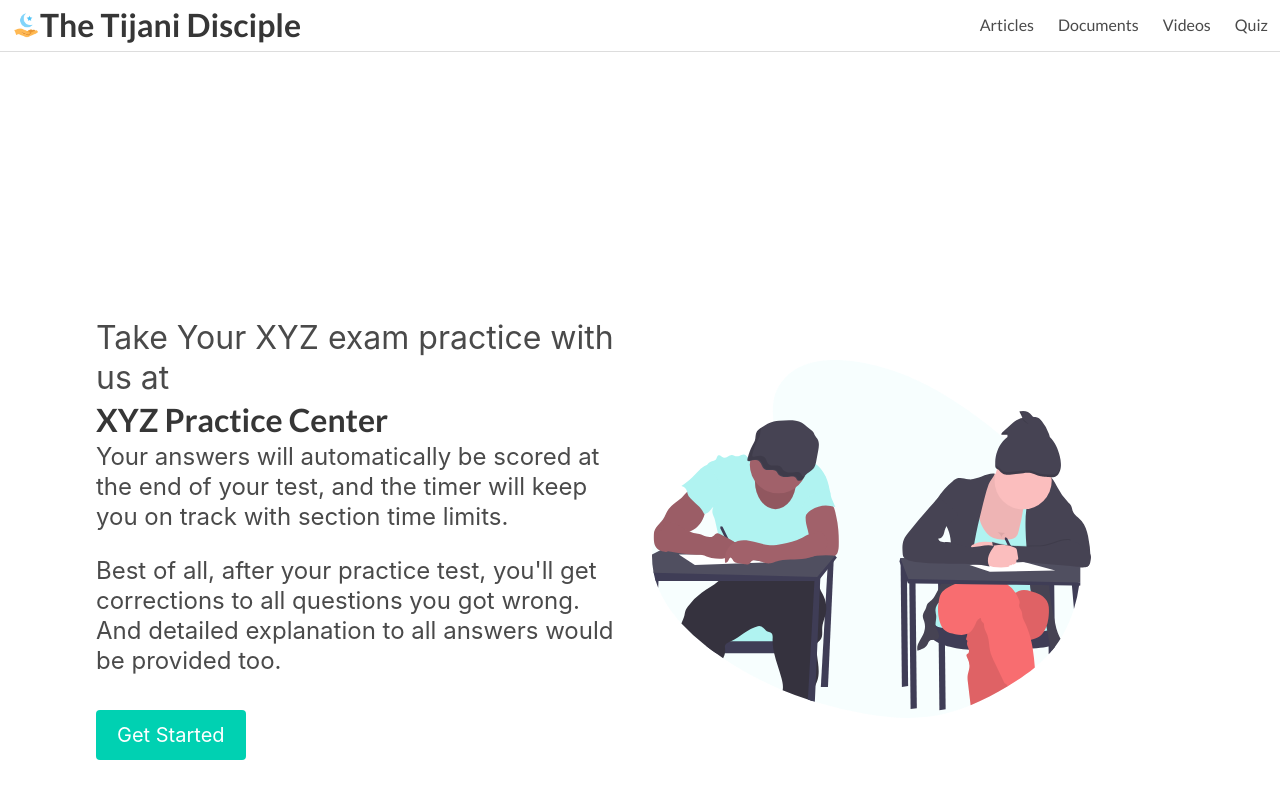
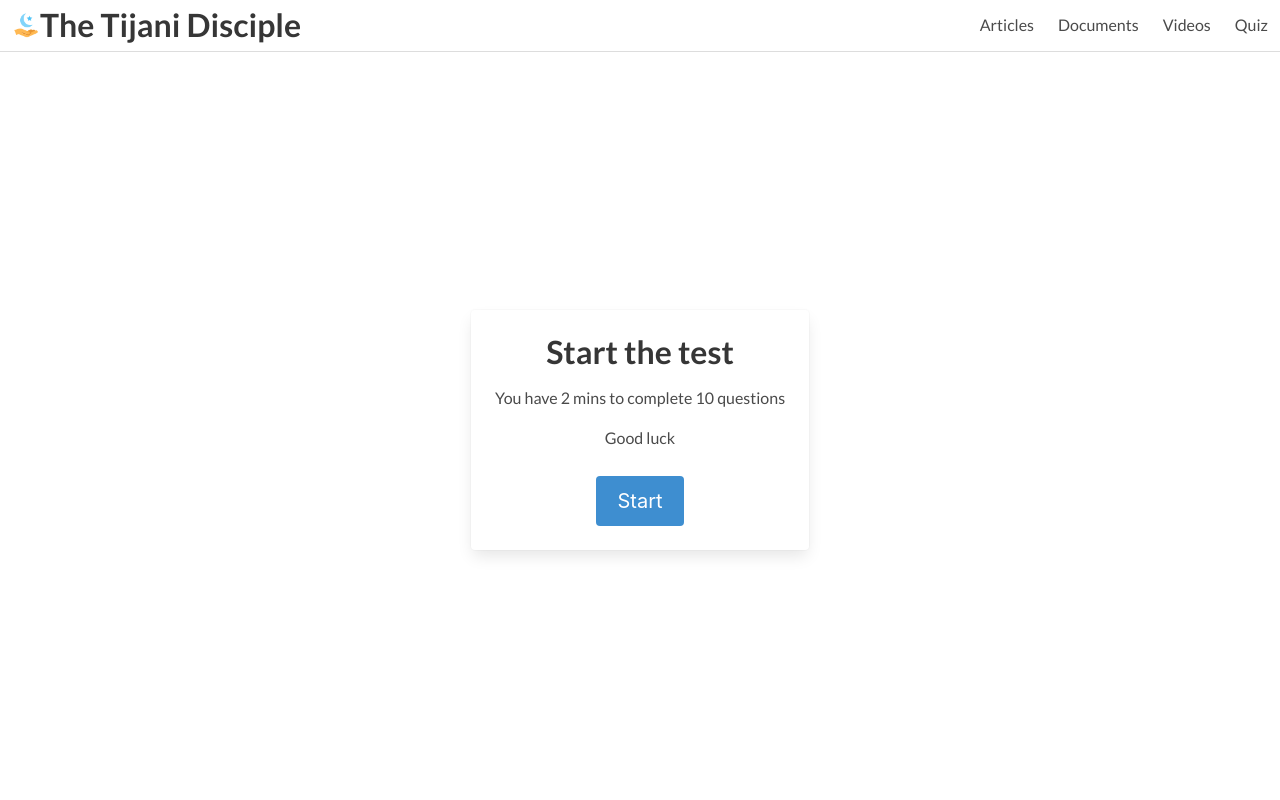
Before and after one commit to movelop/thetijanidisciple, a React (Create React App) app: page /quiz in a window 1280 px wide. Shown: the top 800 px of the page. Built offline with nearby package versions, Linux system fonts and the light colour scheme.

Commit message:
quiz fixed

```diff
--- a/src/Quiz-components/LandingPage/LandingPage.js
+++ /dev/null
@@ -1,43 +0,0 @@
-import React from 'react';
-import './LandingPage.css';
-import banner from './undraw.svg';
-
-
-const LandingPage = ({onGetStarted}) => {
-	return (
-		<div className = 'hero is-large'>
-			<div className= 'hero-body'>
-				<div className ="container">
-					<div className = "columns is-vcentered">
-					<div className ="column is-6">
-							<p className ="subtitle is-3 is-family-primary">Take Your XYZ exam practice with us at</p>
-							<h1 className ="title is-title has-margin-top-30 is-size-3 has-text-weight-bold">
-							 XYZ Practice Center
-							</h1>
-							<p className ="subtitle is-4 has-margin-top-20 is-family-primary" >
-							Your answers will automatically be scored at the end of your test,
-							and the timer will keep you on track with section time limits.
-							</p>
-							<p className ="subtitle is-4 has-margin-top-20 is-family-primary" >
-							Best of all, after your practice test, you'll get corrections
-							to all questions you got wrong. And detailed explanation to all answers
-							would be provided too.
-							</p>
-							<button className ="button is-primary is-medium" onClick = {onGetStarted}>
-								Get Started
-							</button>
-						</div>
-						<div className = "column is-5">
-							<figure className ="image">
-								<img src = {banner} alt="banner" />
-							</figure>
-						</div>
-
-					</div>
-				</div>
-			</div>
-		</div>
-	)
-}
-
-export default LandingPage
--- a/src/Quiz-components/QuestionBox/QuestionBox.js
+++ b/src/Quiz-components/QuestionBox/QuestionBox.js
@@ -34,7 +34,7 @@ import './QuestionBox.css';
         if(currentQuestion < numberOfQuestions -1){
             onSetCurrentQuestion(currentQuestion + 1);
         } else {
-            onSetStep(4);
+            onSetStep(3);
         }
     }
     return (
@@ -46,7 +46,7 @@ import './QuestionBox.css';
                   <h2 className = "mb-5">{data.question}</h2>
                   <div className ="control" ref ={radioWrapper}>
                       {data.options.map((choice, i) => (
-                        <label className ="radio has-background-light">
+                        <label className ="radio has-background-light" key ={choice}>
                             <input type ="radio" name ="answer" value={choice} onChange = {changeHandler} />
                             {choice}
                         </label>
--- a/src/Quiz.js
+++ b/src/Quiz.js
@@ -3,7 +3,6 @@ import './Quiz.css';
 import Start from './Quiz-components/Start/Start';
 import QuestionBox from './Quiz-components/QuestionBox/QuestionBox';
 import End from './Quiz-components/End/End';
-import LandingPage from './Quiz-components/LandingPage/LandingPage';
 import Modal from './Quiz-components/Modal';
 
 import QuizData from './Quiz-components/Data/QuizData';
@@ -19,18 +18,16 @@ function Quiz() {
   const [time, setTime] = useState(0);
 
   useEffect(() => {
-   if( step === 4){
+   if( step === 2){
      clearInterval(interval)
    }
   }, [step])
 
-  const getStarted = () => {
-    setStep(2);
-  }
+
 
 
   const quizStarterHandler = () =>{
-    setStep(3);
+    setStep(2);
     interval = setInterval(() => {
       setTime(prevTime => prevTime + 1);
     }, 1000)
@@ -39,7 +36,7 @@ function Quiz() {
   const resetQuizHandler = () => {
     setCurrentQuestion(0);
     setAnswers([]);
-    setStep(2);
+    setStep(1);
     setTime(0);
     interval = setInterval(() => {
       setTime(prevTime => prevTime + 1);
@@ -50,20 +47,18 @@ function Quiz() {
     <>
 
     <div className="App">
-    <div>
-      { step === 1 && <LandingPage onGetStarted = {getStarted} />}
-    </div>
-     { step === 2 && <Start onQuizStart ={quizStarterHandler}
+
+     { step === 1 && <Start onQuizStart ={quizStarterHandler}
      numberOfQuestions = {QuizData.length}
       />}
-     { step === 3 && <QuestionBox
+     { step === 2 && <QuestionBox
      data = {QuizData[currentQuestion]}
      onAnswerUpdate = {setAnswers}
      numberOfQuestions = {QuizData.length}
      currentQuestion = {currentQuestion}
      onSetCurrentQuestion = {setCurrentQuestion}
      onSetStep = {setStep} />}
-     { step === 4 && <End
+     { step === 3 && <End
      results ={answers}
      data = {QuizData}
      onReset = {resetQuizHandler}
```
Also changed, not shown: src/Quiz-components/LandingPage/LandingPage.css (deleted), src/Quiz-components/LandingPage/undraw.svg (deleted).
